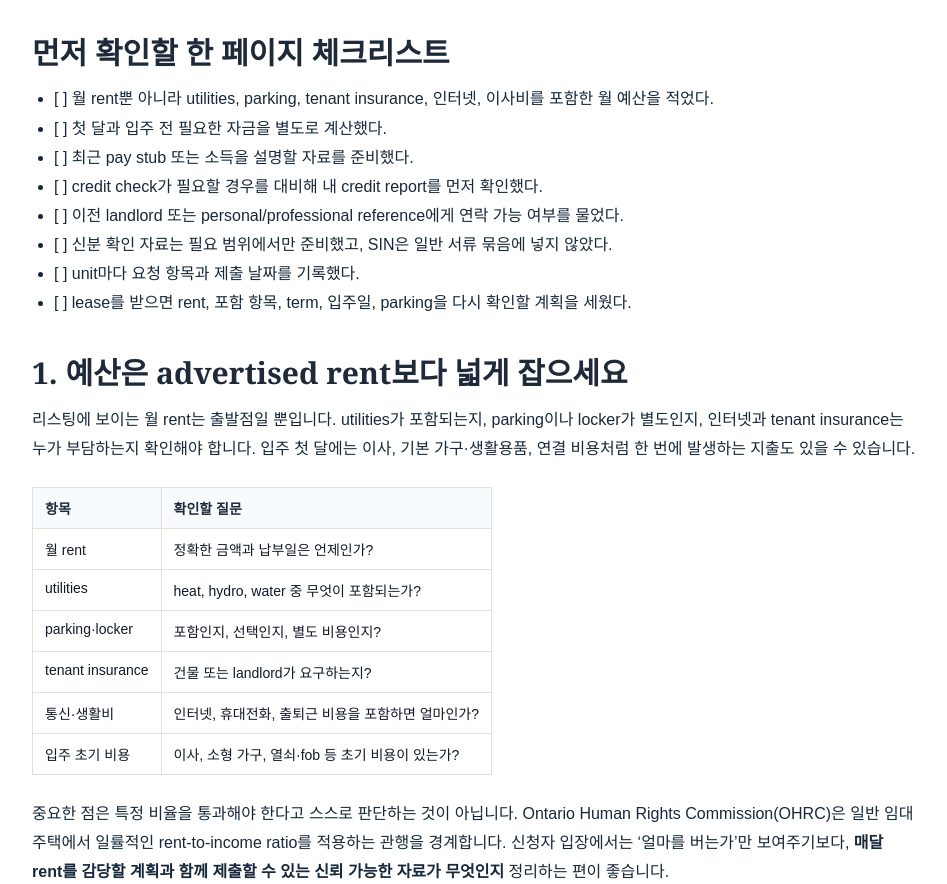
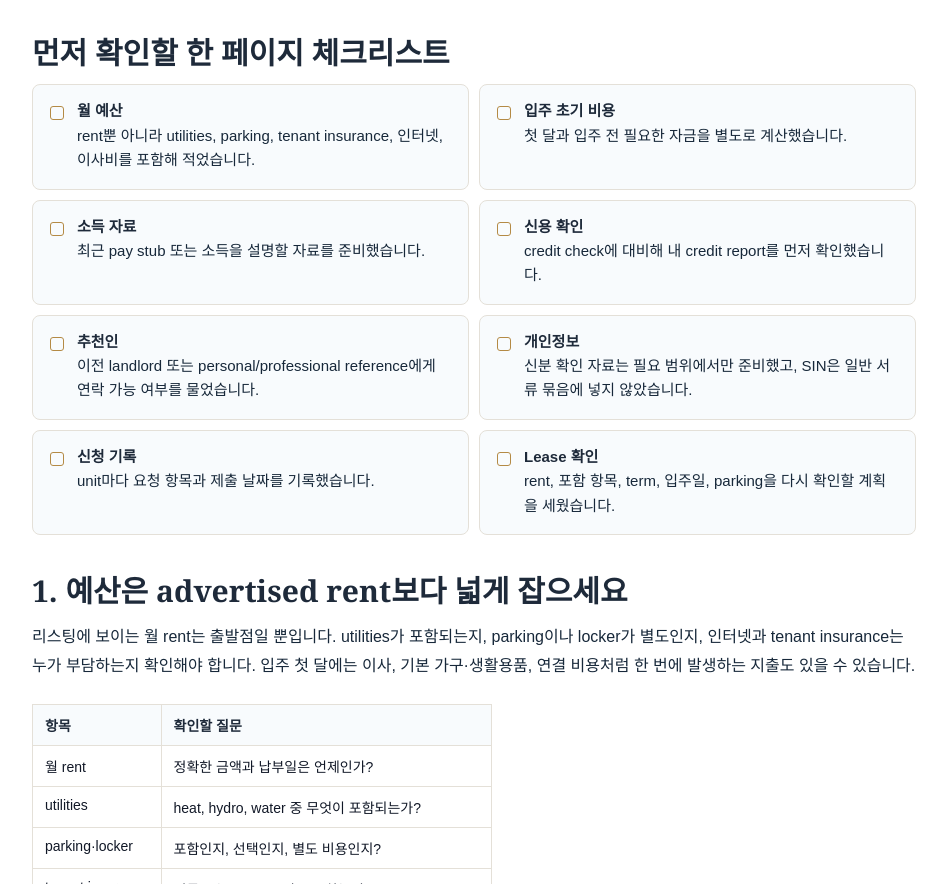
Before and after one commit to swaylymusic/donghotheagent-static, an Astro site: page /ontario-rental-preparation-checklist in a window 1280 px wide. Shown: the part 1298-2182 px from the top of the page, without its empty margins (166-1113 px from the left). Built offline with nearby package versions, Linux system fonts and the light colour scheme; Astro itself is replaced by a stand-in of ours.

Commit message:
Improve rental checklist readability

```diff
--- a/public/styles/global.css
+++ b/public/styles/global.css
@@ -358,6 +358,11 @@ main{min-height:60vh;}
 .blog-content p,.blog-content li{font-size:16px;line-height:1.82;color:#17283a;}
 .blog-content p{margin:0 0 18px;}
 .blog-content ul,.blog-content ol{padding-left:22px;margin:0 0 20px;}
+.blog-content .article-checklist{display:grid;grid-template-columns:repeat(2,minmax(0,1fr));gap:10px;list-style:none;padding:0;margin:0 0 26px;}
+.blog-content .article-checklist li{position:relative;min-height:100%;box-sizing:border-box;margin:0;padding:16px 16px 16px 44px;border:1px solid var(--border);border-radius:8px;background:#f8fbfd;font-size:15px;line-height:1.62;}
+.blog-content .article-checklist li::before{content:"";position:absolute;top:21px;left:17px;width:12px;height:12px;border:1.5px solid #b48a45;border-radius:3px;}
+.blog-content .article-checklist strong{display:block;margin-bottom:3px;color:var(--navy);font-size:15px;line-height:1.3;}
+.blog-content .article-checklist span{display:block;}
 .blog-content img{max-width:100%;height:auto;border-radius:8px;border:1px solid var(--border);box-shadow:0 12px 26px rgba(15,23,42,.05);}
 .blog-content figure{margin:28px 0;text-align:center;}
 .blog-content figcaption{font-size:12px;color:var(--muted);margin-top:8px;}
@@ -585,6 +590,9 @@ main{min-height:60vh;}
   .blog-breadcrumbs{justify-content:flex-start;margin-bottom:18px;}
   .blog-content h2{font-size:25px;}
   .blog-content p,.blog-content li{font-size:15px;line-height:1.78;}
+  .blog-content .article-checklist{grid-template-columns:1fr;gap:8px;}
+  .blog-content .article-checklist li{padding:14px 14px 14px 40px;line-height:1.68;}
+  .blog-content .article-checklist li::before{top:19px;left:15px;}
   .author-box{grid-template-columns:1fr;padding:24px 22px;}
   .author-box .button{justify-self:start;}
   .related-grid{grid-template-columns:1fr;}
--- a/src/content/blog/ontario-rental-preparation-checklist.md
+++ b/src/content/blog/ontario-rental-preparation-checklist.md
@@ -15,14 +15,16 @@ draft: false
 
 ## 먼저 확인할 한 페이지 체크리스트
 
-- [ ] 월 rent뿐 아니라 utilities, parking, tenant insurance, 인터넷, 이사비를 포함한 월 예산을 적었다.
-- [ ] 첫 달과 입주 전 필요한 자금을 별도로 계산했다.
-- [ ] 최근 pay stub 또는 소득을 설명할 자료를 준비했다.
-- [ ] credit check가 필요할 경우를 대비해 내 credit report를 먼저 확인했다.
-- [ ] 이전 landlord 또는 personal/professional reference에게 연락 가능 여부를 물었다.
-- [ ] 신분 확인 자료는 필요 범위에서만 준비했고, SIN은 일반 서류 묶음에 넣지 않았다.
-- [ ] unit마다 요청 항목과 제출 날짜를 기록했다.
-- [ ] lease를 받으면 rent, 포함 항목, term, 입주일, parking을 다시 확인할 계획을 세웠다.
+<ul class="article-checklist">
+  <li><strong>월 예산</strong><span>rent뿐 아니라 utilities, parking, tenant insurance, 인터넷, 이사비를 포함해 적었습니다.</span></li>
+  <li><strong>입주 초기 비용</strong><span>첫 달과 입주 전 필요한 자금을 별도로 계산했습니다.</span></li>
+  <li><strong>소득 자료</strong><span>최근 pay stub 또는 소득을 설명할 자료를 준비했습니다.</span></li>
+  <li><strong>신용 확인</strong><span>credit check에 대비해 내 credit report를 먼저 확인했습니다.</span></li>
+  <li><strong>추천인</strong><span>이전 landlord 또는 personal/professional reference에게 연락 가능 여부를 물었습니다.</span></li>
+  <li><strong>개인정보</strong><span>신분 확인 자료는 필요 범위에서만 준비했고, SIN은 일반 서류 묶음에 넣지 않았습니다.</span></li>
+  <li><strong>신청 기록</strong><span>unit마다 요청 항목과 제출 날짜를 기록했습니다.</span></li>
+  <li><strong>Lease 확인</strong><span>rent, 포함 항목, term, 입주일, parking을 다시 확인할 계획을 세웠습니다.</span></li>
+</ul>
 
 ## 1. 예산은 advertised rent보다 넓게 잡으세요
 
```
